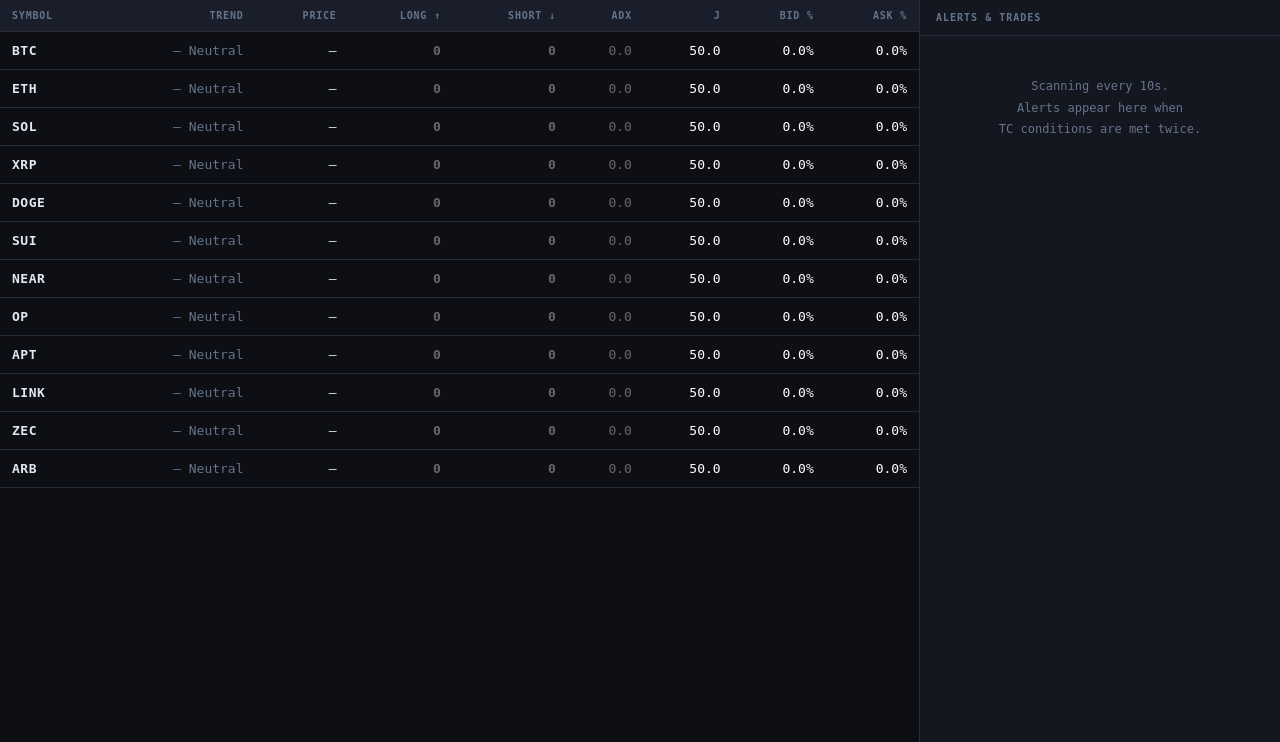
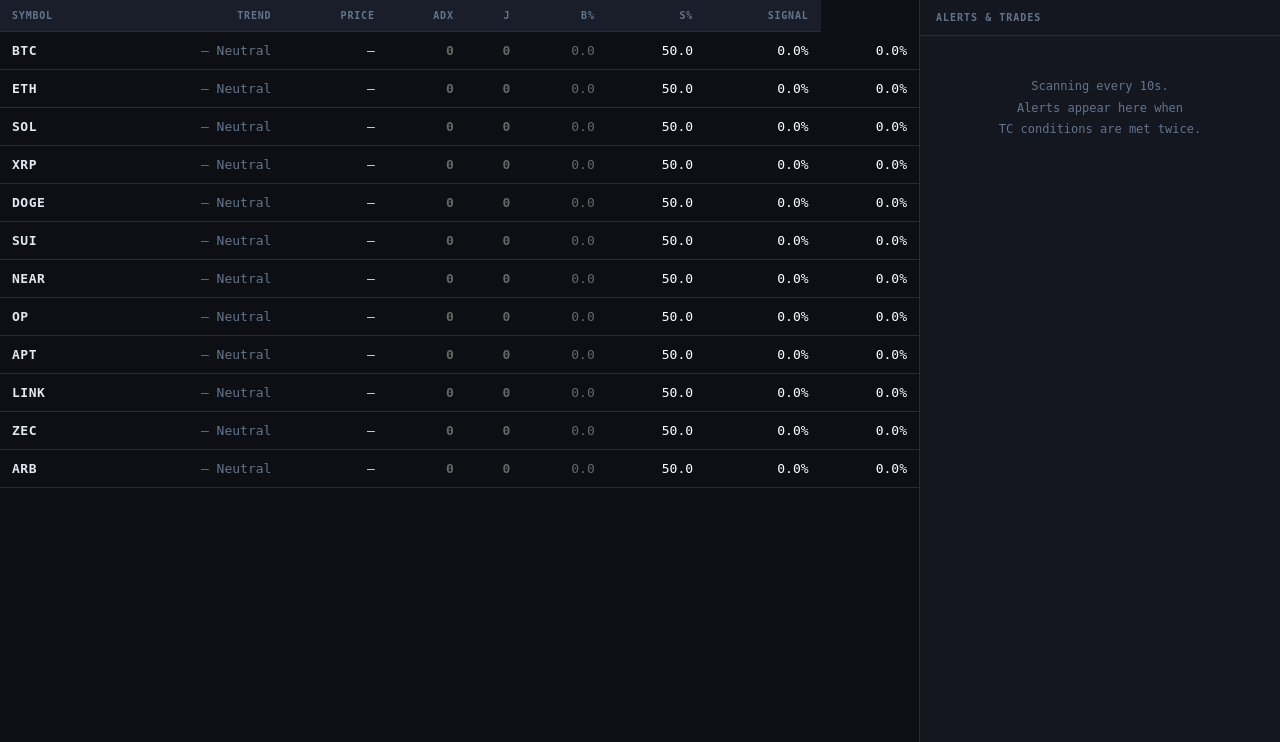
Before and after one commit to krishnanrvijay-afk/trend-scanner-part-deux, a FastAPI app: page / in a window 1280 px wide. Shown: the part 51-793 px from the top of the page. Run offline with FastAPI, Linux system fonts and the light colour scheme.

Commit message:
feat: remove long/short columns, add signal icon column, convert deploy time to EDT

```diff
--- a/templates/dashboard.html
+++ b/templates/dashboard.html
@@ -510,16 +510,15 @@
           <th>Symbol</th>
           <th>Trend</th>
           <th>Price</th>
-          <th>Long ↑</th>
-          <th>Short ↓</th>
           <th>ADX</th>
           <th>J</th>
-          <th>Bid %</th>
-          <th>Ask %</th>
+          <th>B%</th>
+          <th>S%</th>
+          <th>Signal</th>
         </tr>
       </thead>
       <tbody id="pair-tbody">
-        <tr><td colspan="9" style="text-align:center;color:var(--muted);padding:30px;">Connecting to Hyperliquid…</td></tr>
+        <tr><td colspan="8" style="text-align:center;color:var(--muted);padding:30px;">Connecting to Hyperliquid…</td></tr>
       </tbody>
     </table>
   </div>
```
